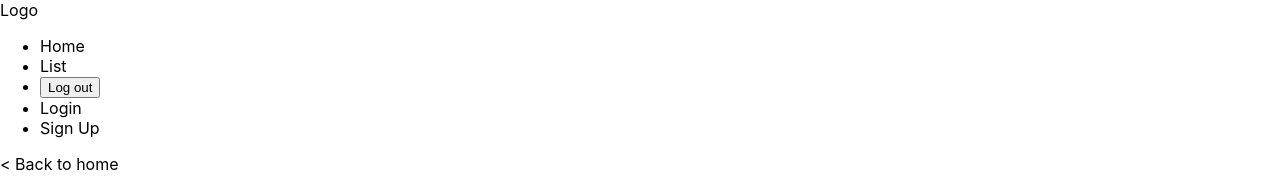
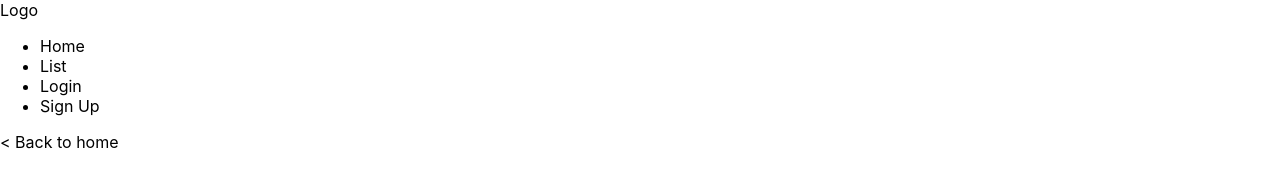
Before and after one commit to hseniht/next-listify-v1, a Next.js app in the folder frontend/: page /list in a window 1280 px wide. Shown: the top 176 px of the page. Built offline with nearby package versions, Linux system fonts and the light colour scheme; no server answers.

Commit message:
Check login session  on refresh
Problem: Auth status is lost on each page reloads.
So we tell react to look at localstorage when we first load the website.
If we do, then set login status on authContext state.

```diff
--- a/frontend/components/ui/navbar.js
+++ b/frontend/components/ui/navbar.js
@@ -1,8 +1,10 @@
 import Link from "next/link";
 import { useLogout } from "../../hooks/useLogout";
+import { useAuthContext } from "../../hooks/useAuthContext";
 
 const Navbar = () => {
   const { logout } = useLogout();
+  const { user } = useAuthContext();
 
   const handleClick = () => {
     logout();
@@ -20,15 +22,22 @@
             <li className="menu-item">
               <Link href={"/list"}>List</Link>
             </li>
+            {user && (
               <li className="menu-item">
+                <span>{user.email}</span>
                 <button onClick={handleClick}>Log out</button>
               </li>
+            )}
+            {!user && (
+              <>
                 <li className="menu-item">
                   <Link href={"/login"}>Login</Link>
                 </li>
                 <li className="menu-item">
                   <Link href={"/signup"}>Sign Up</Link>
                 </li>
+              </>
+            )}
           </ul>
         </nav>
       </div>
--- a/frontend/context/AuthContext.js
+++ b/frontend/context/AuthContext.js
@@ -1,4 +1,4 @@
-import { createContext, useReducer } from "react";
+import { createContext, useReducer, useEffect } from "react";
 
 export const AuthContext = createContext();
 
@@ -19,6 +19,15 @@
     user: null,
   });
 
+  // check for existing session, whenever page reload/refresh
+  useEffect(() => {
+    const user = JSON.parse(localStorage.getItem("user"));
+
+    if (user) {
+      dispatch({ type: "LOGIN", payload: user });
+    }
+  }, []);
+
   // for development purpose
   console.log("AuthContext state: ", state);
   return (
```
Lines whose indentation alone changed are shown as unchanged.
